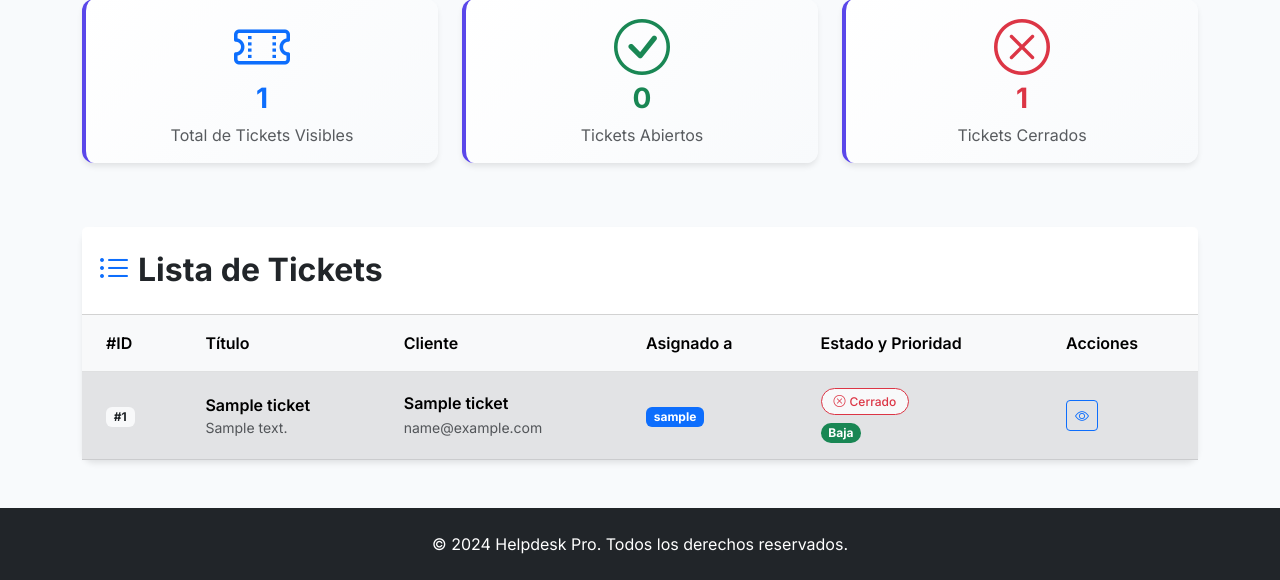
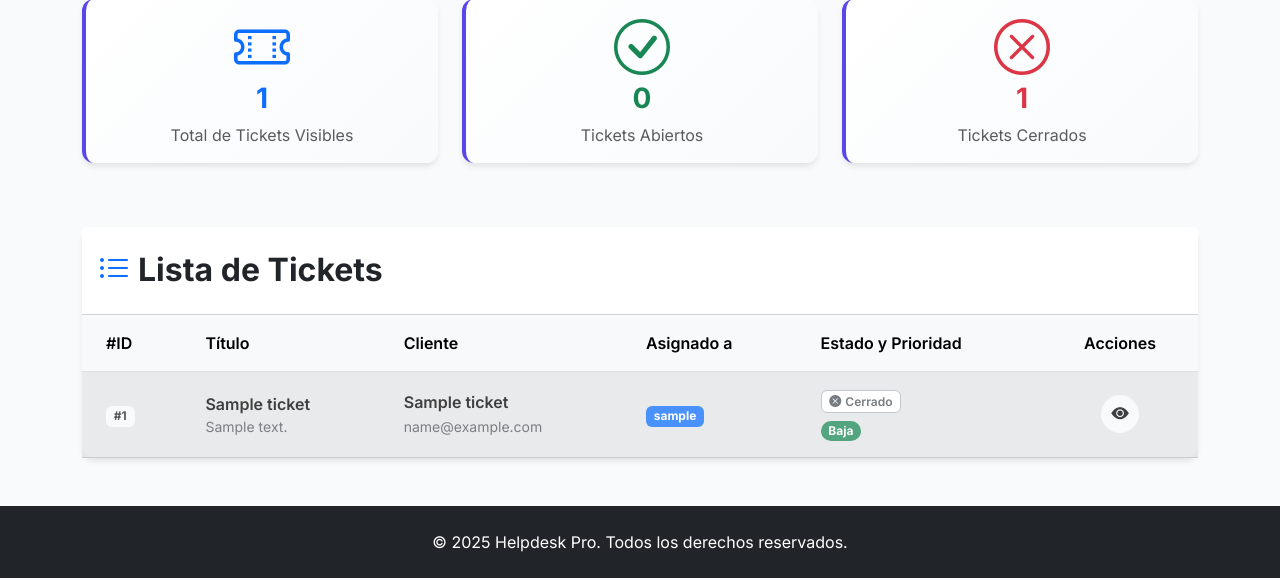
Before and after one commit to GamersEC/helpdesk, a Flask app: page /dashboard in a window 1280 px wide. Shown: the part 329-909 px from the top of the page. Run offline with Flask 3, Linux system fonts and the light colour scheme; a user stored in the database is signed in; tables that the repository leaves empty hold one stand-in row (values such as "Sample post"); data that the repository does not hold is empty.

Commit message:
Cambio en los botones de acción

```diff
--- a/static/css/styles.css
+++ b/static/css/styles.css
@@ -103,3 +103,16 @@ body {
         border-radius: 12px;
     }
 }
+
+
+/* === NUEVO ESTILO PARA BOTONES DE ACCIÓN CIRCULARES === */
+.btn-action {
+    width: 38px;       /* Ancho fijo */
+    height: 38px;      /* Alto fijo, igual al ancho para hacerlo cuadrado */
+    border-radius: 50%; /* Esto lo convierte en un círculo perfecto */
+    display: inline-flex;
+    align-items: center;
+    justify-content: center;
+    padding: 0;        /* Quitamos el padding por defecto para un control total */
+    font-size: 1.1rem; /* Hacemos el icono un poco más grande */
+}
--- a/templates/index.html
+++ b/templates/index.html
@@ -55,7 +55,7 @@
     <div class="card card-custom">
         <div class="card-header bg-white py-4"><h2 class="card-title mb-0 fw-bold"><i class="bi bi-list-ul me-2 text-primary"></i>Lista de Tickets</h2></div>
         <div class="card-body p-0">
-            {% if tickets %}<div class="table-responsive"><table class="table table-hover mb-0">
+            {% if tickets %}<div class="table-responsive"><table class="table table-hover mb-0 align-middle">
                 <thead class="table-light">
                 <tr>
                     <th class="px-4 py-3 fw-semibold">#ID</th>
@@ -63,15 +63,14 @@
                     <th class="px-4 py-3 fw-semibold">Cliente</th>
                     <th class="px-4 py-3 fw-semibold">Asignado a</th>
                     <th class="px-4 py-3 fw-semibold">Estado y Prioridad</th>
-                    <th class="px-4 py-3 fw-semibold">Acciones</th>
+                    <th class="px-4 py-3 fw-semibold text-center">Acciones</th>
                 </tr>
                 </thead>
                 <tbody>
                 {% for ticket in tickets %}
-                    <!-- === LÓGICA DE COLOREADO DE FILA MODIFICADA === -->
                     <tr class="
                         {% if ticket.status == 'Cerrado' %}
-                            table-secondary
+                            table-secondary opacity-75
                         {% elif ticket.priority == 'Alta' %}
                             table-danger
                         {% elif ticket.priority == 'Media' %}
@@ -80,20 +79,18 @@
                             table-success
                         {% endif %}
                     ">
-                        <td class="px-4 py-3 align-middle"><span class="badge bg-light text-dark">#{{ ticket.id }}</span></td>
-                        <td class="px-4 py-3 align-middle"><div class="fw-semibold">{{ ticket.title }}</div><div class="text-muted small">{{ ticket.description[:50] }}{% if ticket.description|length > 50 %}...{% endif %}</div></td>
-                        <td class="px-4 py-3 align-middle"><div class="fw-semibold">{{ ticket.customer_name }}</div><span class="text-muted small">{{ ticket.customer_email }}</span></td>
-                        <td class="px-4 py-3 align-middle">
+                        <td class="px-4 py-3"><span class="badge bg-light text-dark">#{{ ticket.id }}</span></td>
+                        <td class="px-4 py-3"><div class="fw-semibold">{{ ticket.title }}</div><div class="text-muted small">{{ ticket.description[:50] }}{% if ticket.description|length > 50 %}...{% endif %}</div></td>
+                        <td class="px-4 py-3"><div class="fw-semibold">{{ ticket.customer_name }}</div><span class="text-muted small">{{ ticket.customer_email }}</span></td>
+                        <td class="px-4 py-3">
                             {% if ticket.assigned_agent %}
                                 <span class="badge bg-primary">{{ ticket.assigned_agent.username }}</span>
                             {% else %}
-                                <span class="badge bg-secondary">Sin asignar</span>
+                                <span class="badge bg-dark">Sin asignar</span>
                             {% endif %}
                         </td>
-                        <td class="px-4 py-3 align-middle">
-                            {% if ticket.status == 'Abierto' %}<span class="badge badge-custom bg-light text-success border border-success"><i class="bi bi-check-circle me-1"></i>{{ ticket.status }}</span>
-                            {% else %}<span class="badge badge-custom bg-light text-danger border border-danger"><i class="bi bi-x-circle me-1"></i>{{ ticket.status }}</span>
-                            {% endif %}
+                        <td class="px-4 py-3">
+                            {% if ticket.status == 'Abierto' %}<span class="badge fw-semibold border border-dark-subtle text-dark-emphasis bg-white"><i class="bi bi-circle-fill text-success me-1" style="font-size: 0.6em;"></i>{{ ticket.status }}</span>{% else %}<span class="badge fw-semibold border border-dark-subtle text-dark-emphasis bg-white"><i class="bi bi-x-circle-fill me-1"></i>{{ ticket.status }}</span>{% endif %}
                             <div class="mt-1">
                                 {% if ticket.priority == 'Alta' %}<span class="badge rounded-pill bg-danger text-white">Alta</span>
                                 {% elif ticket.priority == 'Media' %}<span class="badge rounded-pill bg-warning text-dark">Media</span>
@@ -101,7 +98,21 @@
                                 {% endif %}
                             </div>
                         </td>
-                        <td class="px-4 py-3 align-middle"><div class="btn-group btn-group-sm"><a href="{{ url_for('track_ticket', tracking_id=ticket.tracking_id) }}" class="btn btn-outline-primary btn-sm" title="Ver detalles y responder"><i class="bi bi-eye"></i></a>{% if ticket.status == 'Abierto' %}<form action="{{ url_for('close_ticket', ticket_id=ticket.id) }}" method="post" class="d-inline"><button type="submit" class="btn btn-outline-success btn-sm" title="Cerrar Ticket"><i class="bi bi-check2-circle"></i></button></form>{% endif %}</div></td>
+                        <td class="px-4 py-3 text-center">
+                            <!-- === BOTONES DE ACCIÓN SEPARADOS PARA MANTENER LA FORMA CIRCULAR === -->
+                            <div class="d-inline-flex gap-2">
+                                <a href="{{ url_for('track_ticket', tracking_id=ticket.tracking_id) }}" class="btn btn-light btn-action" title="Ver detalles y responder">
+                                    <i class="bi bi-eye-fill"></i>
+                                </a>
+                                {% if ticket.status == 'Abierto' %}
+                                    <form action="{{ url_for('close_ticket', ticket_id=ticket.id) }}" method="post" class="d-inline">
+                                        <button type="submit" class="btn btn-light btn-action" title="Cerrar Ticket">
+                                            <i class="bi bi-check2-circle"></i>
+                                        </button>
+                                    </form>
+                                {% endif %}
+                            </div>
+                        </td>
                     </tr>
                 {% endfor %}
                 </tbody>
@@ -110,7 +121,7 @@
     </div>
 </div>
 <!-- Footer -->
-<footer class="bg-dark text-white py-4 mt-5"><div class="container text-center"><p class="mb-0">© 2024 Helpdesk Pro. Todos los derechos reservados.</p></div></footer>
+<footer class="bg-dark text-white py-4 mt-5"><div class="container text-center"><p class="mb-0">© 2025 Helpdesk Pro. Todos los derechos reservados.</p></div></footer>
 <!-- JS -->
 <script src="https://cdn.jsdelivr.net/npm/bootstrap@5.3.0/dist/js/bootstrap.bundle.min.js"></script>
 </body>
```
